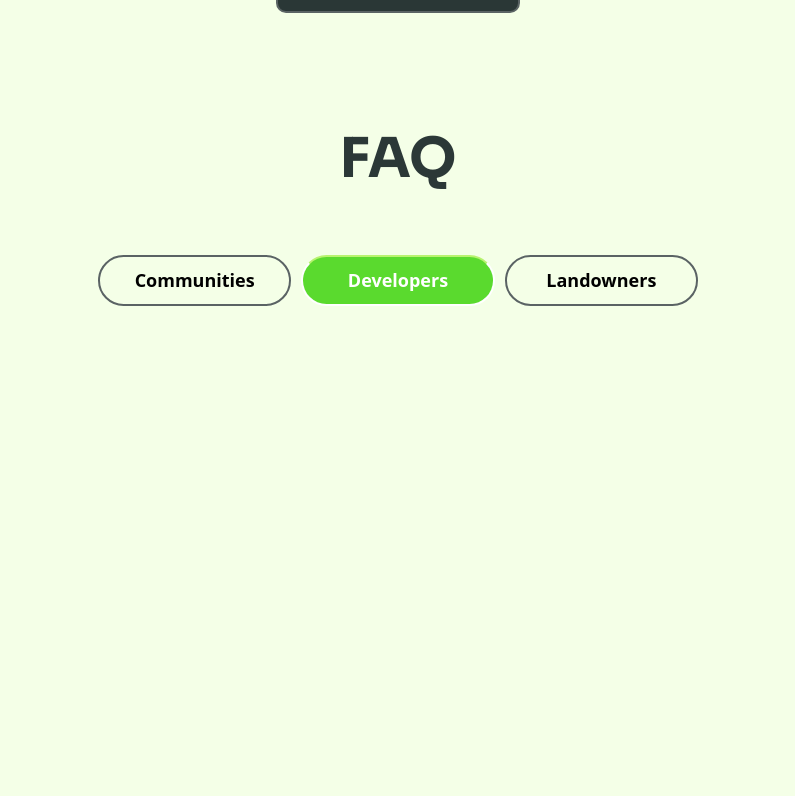
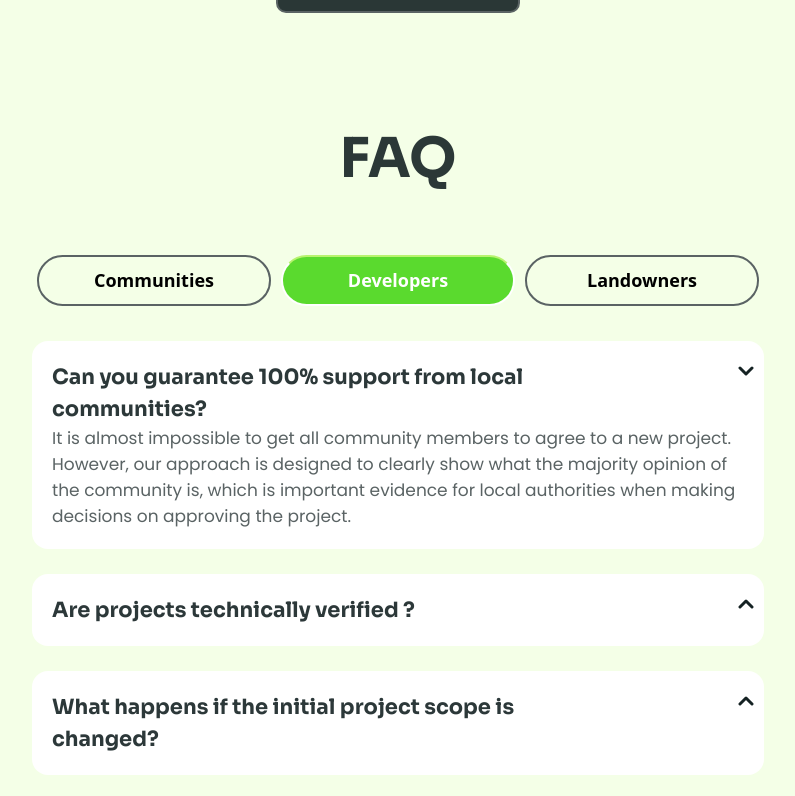
Before and after one commit to elghanbibadr/GoodRenewable, a React (Vite) app: page / in a window 1280 px wide. Shown: the part 4804-5600 px from the top of the page, without its empty margins (242-1037 px from the left). Before the commit the page ends 5120 px from the top, so only its background shows below. Built offline with nearby package versions, Linux system fonts and the light colour scheme.

Commit message:
create the faq accordion

```diff
--- a/src/componenet/Faq/Faq.jsx
+++ b/src/componenet/Faq/Faq.jsx
@@ -1,14 +1,27 @@
-import React from 'react'
+import  React ,{useState} from 'react'
+import {faqData} from "./FaqData"
+import arrow from "../../assets/smallArow.svg"
 
 const Faq = () => {
+  const [activeIndex, setActiveIndex] = useState(1);
+
   return (
-    <div className='md:w-1/2 md:mt-20 mx-auto'>
+    <div className='lg:w-[60%]  md:w-[70%]  sm:w-[90%] mt-20 mx-auto'>
         <h2 className='text-center lg:mb-20'>FAQ</h2>
         <div className='flex mt-10 items-center   flex-col md:flex-row'>
             <button className='border-paleBlack w-[70%] sm:w-[32rem] ma  text-[1.8rem] px-6 mx-2 font-[600] border-[2px] py-4 rounded-full'>Communities </button>
             <button className='text-white w-[70%] my-4 sm:w-[32rem] border-t-green-secondary px-6  font-[600] border-[2px] mx-2 py-4  rounded-full  bg-green'>Developers</button>
             <button className='border-paleBlack w-[70%] sm:w-[32rem]  text-[1.8rem] px-6 mx-2 font-[600] border-[2px] py-4 rounded-full'>Landowners </button>
         </div>
+
+       {faqData.map(({id,question,answer})=>{
+        return <div className='bg-white rounded-[16px] relative p-4 md:p-8 my-10' key={id}>
+            <h5 className='w-[80%]'>{question}</h5>
+            <img className={`absolute top-10 right-4 ${activeIndex==id ? "rotate-180":""}`} src={arrow} />
+          <p className={`${activeIndex == id ? "block":"hidden"}`}> {answer}</p>
+        </div>
+
+       })}
     </div>
   )
 }
--- a/src/componenet/Faq/FaqData.js
+++ b/src/componenet/Faq/FaqData.js
@@ -1,4 +1,4 @@
-const faqData=[
+export const  faqData=[
     {
         id:1,
         question:"Can you guarantee 100% support from local communities? ",
--- a/src/index.css
+++ b/src/index.css
@@ -36,7 +36,7 @@ body{
     }
 
     h5{
-       @apply font-bold text-[2.4rem]
+       @apply font-bold text-[2.1rem] leading-[3.2rem]
     }
 
     h1,h2,h3,h4,h5{
```
